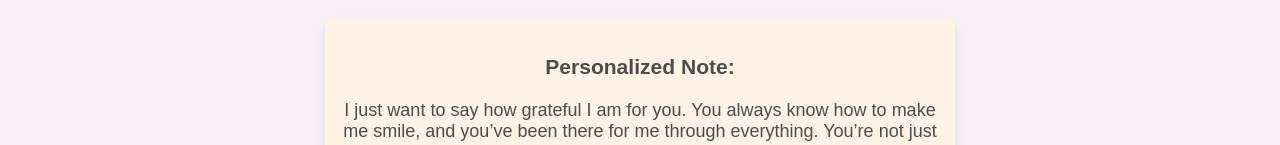
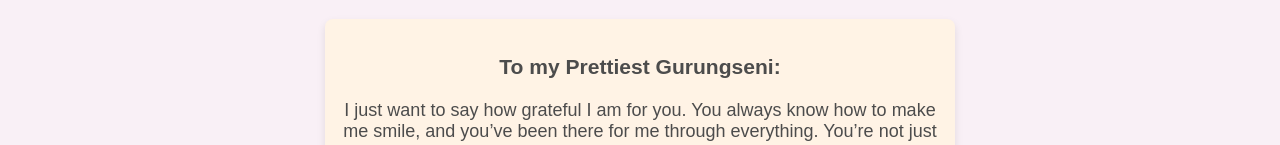
Before and after one commit to anjila04/Bestfriend.sophiya, a plain HTML site: page index.html in a window 1280 px wide. Shown: the part 215-360 px from the top of the page. Drawn offline with Linux system fonts and the light colour scheme.

Commit message:
Update index.html

```diff
--- a/index.html
+++ b/index.html
@@ -81,7 +81,7 @@
         Hey Sophiya, you're my absolute best friend! 💕
     </p>
     <div class="personalized-note">
-        <h3>Personalized Note:</h3>
+        <h3>To my Prettiest Gurungseni:</h3>
         <p>
             I just want to say how grateful I am for you. You always know how to make me smile, and you’ve been there for me through everything. You’re not just my best friend, you’re family to me. Thank you for always supporting me, making me laugh, and just being you. I’m lucky to have you in my life. No matter the distance, you are always in my heart. I am always here for you, Sophiya. You are loved.
         </p>
```
